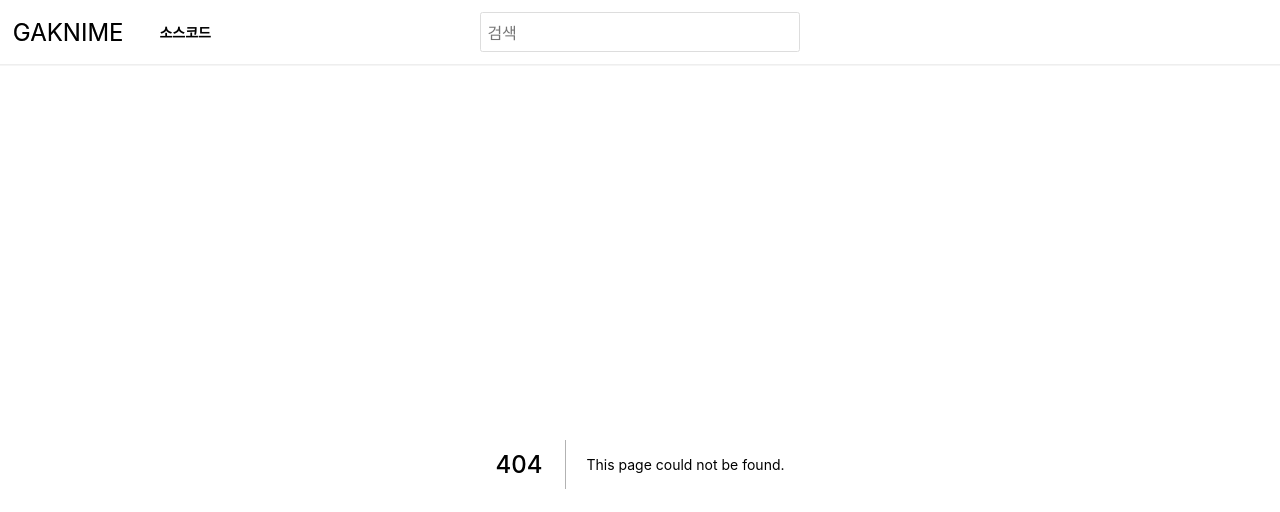
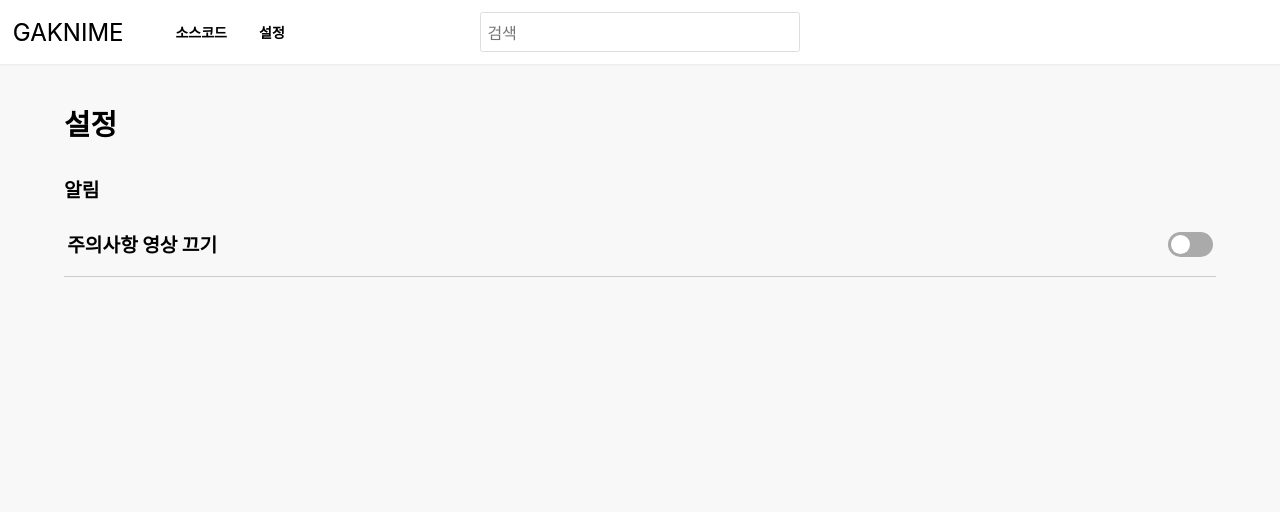
Before and after one commit to dytroc/gaknime, a Next.js app: page /settings in a window 1280 px wide. Before the commit this address had no page. Shown: the top 512 px of the page. Built offline with nearby package versions, Linux system fonts and the light colour scheme; a web font is replaced by a local one.

Commit message:
Settings and Safety Video

```diff
--- /dev/null
+++ b/src/components/Checkbox.js
@@ -0,0 +1,14 @@
+import styles from './Checkbox.module.css';
+
+export default function Checkbox({ id, width = '100%', label = '', value = false, setValue = (value) => {} }) {
+    return <div className={styles.main} style={{
+        width
+    }}>
+        <div className={styles.label}>{label}</div>
+        <div className={styles.checkbox + (value ? ' ' + styles.on : '')} onClick={() => {
+            setValue(!value ? 'on' : 'off')
+        }}>
+            <div className={styles.round} />
+        </div>
+    </div>;
+}
--- /dev/null
+++ b/src/components/Checkbox.module.css
@@ -0,0 +1,56 @@
+.main {
+    display: flex;
+    flex-direction: row;
+    align-content: center;
+    justify-content: flex-start;
+
+    padding: 0.25vw;
+    height: 5vw;
+
+    border-bottom: 0.05vw solid #cccccc;
+}
+
+.checkbox {
+    display: flex;
+
+    align-self: center;
+    margin-left: auto;
+
+    cursor: pointer;
+    width: 3.5vw;
+    height: 2vw;
+
+    background: #aaaaaa;
+    border-radius: 5vw;
+
+    padding: 0.25vw;
+    justify-content: flex-start;
+
+    transition: background-color 0.25s;
+}
+
+.checkbox.on {
+    background: #cccc00;
+}
+
+.round {
+    height: 1.5vw;
+    width: 1.5vw;
+
+    border-radius: 50%;
+    background: white;
+
+    align-self: center;
+
+    transition: transform 0.25s;
+}
+
+.checkbox.on .round {
+    transform: translateX(1.5vw);
+}
+
+.label {
+    align-self: center;
+    font-weight: bold;
+    font-size: 1.5vw;
+}
--- a/src/components/Episode.js
+++ b/src/components/Episode.js
@@ -1,7 +1,17 @@
 import styles from 'components/Episode.module.css';
+import { useState } from 'react';
 
 export default function Episode({ episode, hideModal }) {
-    return <div className={styles.main} onClick={() => hideModal({ url: `/item/${episode.item_id}/${episode.number}` })}>
+    const [warpToSafetyVideo] = useState(() => {
+        return localStorage.getItem('safety') !== 'on';
+    });
+
+    return <div className={styles.main} onClick={() => hideModal({
+        url: `/item/${episode.item_id}/${episode.number}`,
+        q: warpToSafetyVideo ? {
+            safety: 'on',
+        } : {},
+    })}>
         <img
             className={styles.thumbnail}
             src={`https://img.youtube.com/vi/${episode.code}/${episode.hq_default ? 'hqdefault' : 'maxresdefault'}.jpg`}
--- a/src/components/Header.js
+++ b/src/components/Header.js
@@ -36,6 +36,11 @@ export default function Header({ searchKeyword, setSearchKeyword }) {
             textShadow: `rgba(0, 0, 0, 0.2) 0 0 ${scrollY <= 100 ? '0.2vw' : 0}`,
         }} href="https://github.com/dytroInc/gaknime">소스코드</a>
 
+        <a className={styles.links + (scrollY <= 100 ? ' unscrolled' : ' scrolled')} style={{
+            color: scrollY <= 100 ? 'white' : 'black',
+            textShadow: `rgba(0, 0, 0, 0.2) 0 0 ${scrollY <= 100 ? '0.2vw' : 0}`,
+        }} href="/settings">설정</a>
+
         <input
             className={styles.search}
             value={searchKeyword}
--- a/src/components/Header.module.css
+++ b/src/components/Header.module.css
@@ -26,6 +26,8 @@
     cursor: pointer;
     color: black;
     font-size: 3vh;
+
+    margin-right: 4.5vh;
 }
 
 .logo:hover {
@@ -55,7 +57,7 @@
 }
 
 .links {
-    margin: 4.5vh;
+    margin: 2vh;
     color: black;
     font-weight: bold;
     font-size: 1.75vh;
--- /dev/null
+++ b/src/pages/settings.js
@@ -0,0 +1,28 @@
+import styles from 'styles/Settings.module.css';
+import Checkbox from 'components/Checkbox';
+import { useEffect, useState } from 'react';
+
+export default function Settings() {
+    const [safetyVideoDisabled, setSafetyVideoDisabled] = useState('on');
+
+    useEffect(() => {
+        fill(setSafetyVideoDisabled, 'safety');
+    }, []);
+
+    return <div className={styles.main}>
+        <div className={styles.title}>설정</div>
+        <div className={styles.category}>알림</div>
+        <Checkbox label={'주의사항 영상 끄기'} value={safetyVideoDisabled === 'on'} setValue={(value) => {
+            change(setSafetyVideoDisabled, 'safety', value)
+        }} />
+    </div>;
+
+    function fill(set, name) {
+        set(localStorage.getItem(name) || '')
+    }
+
+    function change(set, name, value) {
+        set(value)
+        localStorage.setItem(name, value);
+    }
+}
--- /dev/null
+++ b/src/styles/Settings.module.css
@@ -0,0 +1,16 @@
+.main {
+    padding: 3vw 5vw;
+}
+
+.title {
+    font-size: 2.25vw;
+    font-weight: bold;
+}
+
+.category {
+    margin-top: 2.5vw;
+    margin-bottom: 0.75vw;
+
+    font-size: 1.5vw;
+    font-weight: bold;
+}
```
Also changed, not shown: src/pages/item/[item]/[episode].js (+7 -4 lines), 1 other file (tests, documents, lock files or other folders).
